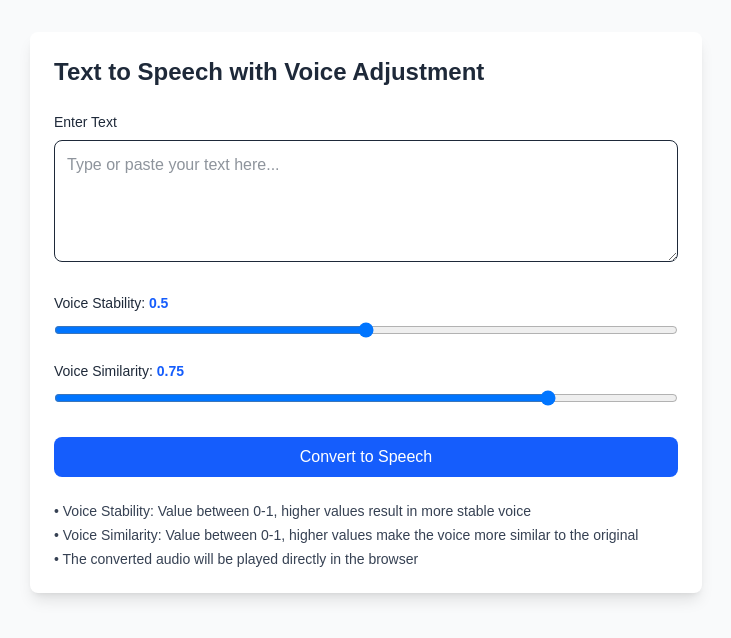
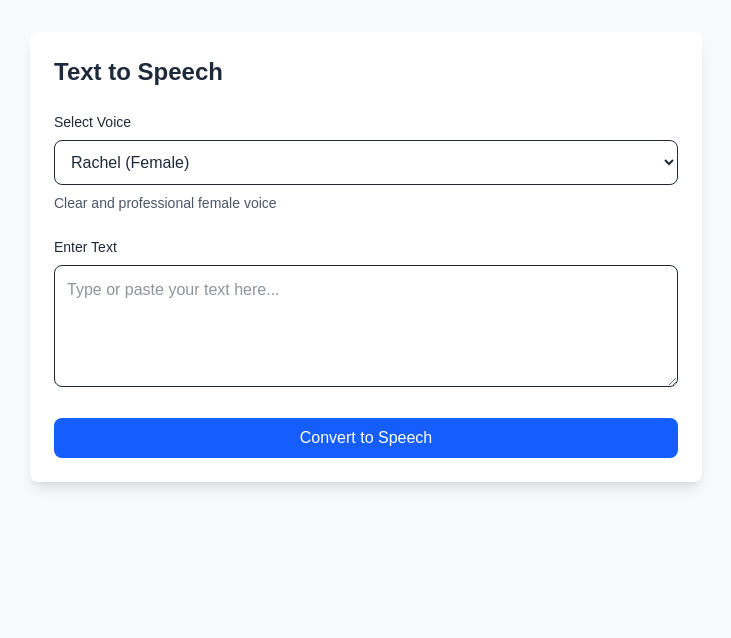
Before and after one commit to Bernahdote/Stockast, a Next.js app: page /tts in a window 1280 px wide. Shown: the top 638 px of the page, without its empty margins (274-1005 px from the left). Built offline with nearby package versions, Linux system fonts and the light colour scheme.

Commit message:
feat: Update TTS with voice selection and descriptions

```diff
--- a/package.json
+++ b/package.json
@@ -3,7 +3,7 @@
   "version": "0.1.0",
   "private": true,
   "scripts": {
-    "dev": "next dev --turbopack",
+    "dev": "next dev",
     "build": "next build",
     "start": "next start",
     "lint": "next lint"
--- a/src/app/api/chat/route.ts
+++ b/src/app/api/chat/route.ts
@@ -44,8 +44,7 @@ export async function POST(req: NextRequest) {
       },
       body: JSON.stringify({
         text: summary,
-        model_id: "eleven_monolingual_v1",
-        voice_settings: { stability: 0.5, similarity_boost: 0.75 }
+        model_id: "eleven_monolingual_v1"
       }),
     });
     const audioBuffer = await ttsRes.arrayBuffer();
--- a/src/app/api/tts/route.ts
+++ b/src/app/api/tts/route.ts
@@ -2,22 +2,21 @@ import { NextResponse } from 'next/server';
 
 interface TTSRequest {
   text: string;
-  stability?: number;
-  similarity_boost?: number;
+  voice_id: string;
 }
 
 export async function POST(request: Request) {
   try {
-    const { text, stability = 0.5, similarity_boost = 0.75 } = await request.json() as TTSRequest;
+    const { text, voice_id } = await request.json() as TTSRequest;
 
-    if (!text) {
+    if (!text || !voice_id) {
       return NextResponse.json(
-        { error: 'Text is required' },
+        { error: 'Text and voice_id are required' },
         { status: 400 }
       );
     }
 
-    const response = await fetch('https://api.elevenlabs.io/v1/text-to-speech/21m00Tcm4TlvDq8ikWAM', {
+    const response = await fetch(`https://api.elevenlabs.io/v1/text-to-speech/${voice_id}`, {
       method: 'POST',
       headers: {
         'Accept': 'audio/mpeg',
@@ -26,11 +25,7 @@ export async function POST(request: Request) {
       },
       body: JSON.stringify({
         text,
-        model_id: 'eleven_monolingual_v1',
-        voice_settings: {
-          stability,
-          similarity_boost
-        }
+        model_id: 'eleven_monolingual_v1'
       }),
     });
 
--- /dev/null
+++ b/src/app/api/voices/route.ts
@@ -0,0 +1,46 @@
+import { NextResponse } from 'next/server';
+
+const VOICES = [
+  {
+    voice_id: "21m00Tcm4TlvDq8ikWAM",
+    name: "Rachel",
+    gender: "Female",
+    description: "Clear and professional female voice"
+  },
+  {
+    voice_id: "AZnzlk1XvdvUeBnXmlld",
+    name: "Domi",
+    gender: "Female",
+    description: "Warm and friendly female voice"
+  },
+  {
+    voice_id: "ErXwobaYiN019PkySvjV",
+    name: "Antoni",
+    gender: "Male",
+    description: "Deep and authoritative male voice"
+  },
+  {
+    voice_id: "VR6AewLTigWG4xSOukaG",
+    name: "Arnold",
+    gender: "Male",
+    description: "Strong and confident male voice"
+  },
+  {
+    voice_id: "pNInz6obpgDQGcFmaJgB",
+    name: "Adam",
+    gender: "Male",
+    description: "Natural and engaging male voice"
+  }
+];
+
+export async function GET() {
+  try {
+    return NextResponse.json(VOICES);
+  } catch (error) {
+    console.error('Error fetching voices:', error);
+    return NextResponse.json(
+      { error: 'Failed to fetch voices', details: error instanceof Error ? error.message : 'Unknown error' },
+      { status: 500 }
+    );
+  }
+}
--- a/src/app/tts/page.tsx
+++ b/src/app/tts/page.tsx
@@ -1,20 +1,46 @@
 'use client';
 
-import { useState } from 'react';
+import { useState, useEffect } from 'react';
+
+interface Voice {
+  voice_id: string;
+  name: string;
+  gender: string;
+  description: string;
+}
 
 export default function TTSPage() {
   const [text, setText] = useState('');
   const [isLoading, setIsLoading] = useState(false);
   const [error, setError] = useState<string | null>(null);
   const [audioUrl, setAudioUrl] = useState<string | null>(null);
-  const [voiceSettings, setVoiceSettings] = useState({
-    stability: 0.5,
-    similarity_boost: 0.75
-  });
+  const [voices, setVoices] = useState<Voice[]>([]);
+  const [selectedVoice, setSelectedVoice] = useState<string>('');
+
+  useEffect(() => {
+    const fetchVoices = async () => {
+      try {
+        const response = await fetch('/api/voices');
+        if (!response.ok) {
+          throw new Error('Failed to fetch voices');
+        }
+        const data = await response.json();
+        setVoices(data);
+        if (data.length > 0) {
+          setSelectedVoice(data[0].voice_id);
+        }
+      } catch (error) {
+        console.error('Error fetching voices:', error);
+        setError('Failed to load voice models');
+      }
+    };
+
+    fetchVoices();
+  }, []);
 
   const handleSubmit = async (e: React.FormEvent) => {
     e.preventDefault();
-    if (!text.trim() || isLoading) return;
+    if (!text.trim() || isLoading || !selectedVoice) return;
 
     setIsLoading(true);
     setError(null);
@@ -28,7 +54,7 @@ export default function TTSPage() {
         },
         body: JSON.stringify({
           text,
-          ...voiceSettings
+          voice_id: selectedVoice
         }),
       });
 
@@ -47,19 +73,38 @@ export default function TTSPage() {
     }
   };
 
-  const handleVoiceSettingChange = (setting: 'stability' | 'similarity_boost', value: number) => {
-    setVoiceSettings(prev => ({
-      ...prev,
-      [setting]: value
-    }));
-  };
+  const selectedVoiceInfo = voices.find(voice => voice.voice_id === selectedVoice);
 
   return (
     <main className="min-h-screen bg-gray-50 py-8">
       <div className="max-w-2xl mx-auto p-6 bg-white rounded-lg shadow-lg">
-        <h1 className="text-2xl font-bold mb-6 text-gray-800">Text to Speech with Voice Adjustment</h1>
+        <h1 className="text-2xl font-bold mb-6 text-gray-800">Text to Speech</h1>
 
         <form onSubmit={handleSubmit} className="space-y-6">
+          <div>
+            <label htmlFor="voice" className="block text-sm font-medium text-gray-800 mb-2">
+              Select Voice
+            </label>
+            <select
+              id="voice"
+              value={selectedVoice}
+              onChange={(e) => setSelectedVoice(e.target.value)}
+              className="w-full p-3 border rounded-lg focus:ring-2 focus:ring-blue-500 focus:border-blue-500 text-gray-800"
+              disabled={isLoading}
+            >
+              {voices.map((voice) => (
+                <option key={voice.voice_id} value={voice.voice_id}>
+                  {voice.name} ({voice.gender})
+                </option>
+              ))}
+            </select>
+            {selectedVoiceInfo && (
+              <p className="mt-2 text-sm text-gray-600">
+                {selectedVoiceInfo.description}
+              </p>
+            )}
+          </div>
+
           <div>
             <label htmlFor="text" className="block text-sm font-medium text-gray-800 mb-2">
               Enter Text
@@ -75,40 +120,6 @@ export default function TTSPage() {
             />
           </div>
 
-          <div className="space-y-4">
-            <div>
-              <label className="block text-sm font-medium text-gray-800 mb-2">
-                Voice Stability: <span className="text-blue-600 font-semibold">{voiceSettings.stability}</span>
-              </label>
-              <input
-                type="range"
-                min="0"
-                max="1"
-                step="0.1"
-                value={voiceSettings.stability}
-                onChange={(e) => handleVoiceSettingChange('stability', parseFloat(e.target.value))}
-                className="w-full"
-                disabled={isLoading}
-              />
-            </div>
-
-            <div>
-              <label className="block text-sm font-medium text-gray-800 mb-2">
-                Voice Similarity: <span className="text-blue-600 font-semibold">{voiceSettings.similarity_boost}</span>
-              </label>
-              <input
-                type="range"
-                min="0"
-                max="1"
-                step="0.1"
-                value={voiceSettings.similarity_boost}
-                onChange={(e) => handleVoiceSettingChange('similarity_boost', parseFloat(e.target.value))}
-                className="w-full"
-                disabled={isLoading}
-              />
-            </div>
-          </div>
-
           {error && (
             <div className="p-3 bg-red-100 text-red-800 rounded-lg font-medium">
               {error}
@@ -117,9 +128,9 @@ export default function TTSPage() {
 
           <button
             type="submit"
-            disabled={isLoading}
+            disabled={isLoading || !selectedVoice}
             className={`w-full py-2 px-4 rounded-lg text-white font-medium ${
-              isLoading
+              isLoading || !selectedVoice
                 ? 'bg-gray-400 cursor-not-allowed'
                 : 'bg-blue-600 hover:bg-blue-700'
             }`}
@@ -137,12 +148,6 @@ export default function TTSPage() {
             </audio>
           </div>
         )}
-
-        <div className="mt-6 text-sm text-gray-700 space-y-1">
-          <p className="font-medium">• Voice Stability: Value between 0-1, higher values result in more stable voice</p>
-          <p className="font-medium">• Voice Similarity: Value between 0-1, higher values make the voice more similar to the original</p>
-          <p className="font-medium">• The converted audio will be played directly in the browser</p>
-        </div>
       </div>
     </main>
   );
```
